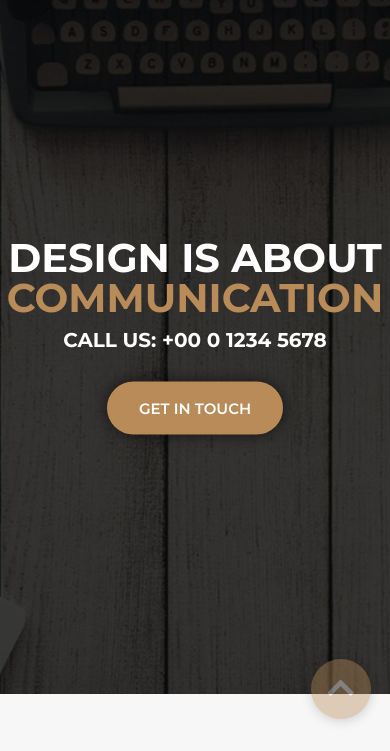
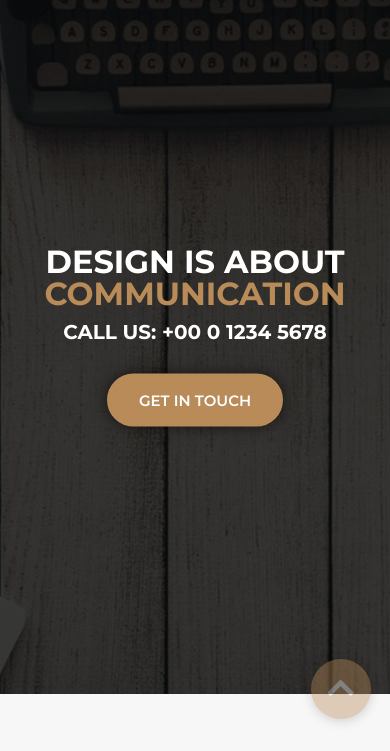
Before and after one commit to webseb00/Awax-Template, a website: page index.html in a window 390 px wide. Shown: the part 83-834 px from the top of the page. Drawn offline with Linux system fonts and the light colour scheme; some packages are replaced by stand-ins of ours.

Commit message:
Fix H1 responsivity

```diff
--- a/sass/abstract/_mixins.scss
+++ b/sass/abstract/_mixins.scss
@@ -1,7 +1,7 @@
 // MEDIA QUERIES MIXINS:
 
 @mixin screen-xs {
-	@media (min-width: #{$screen-xs}) { @content; }
+	@media (max-width: #{$screen-xs}) { @content; }
 }
 
 @mixin screen-sm {
--- a/sass/base/_typography.scss
+++ b/sass/base/_typography.scss
@@ -5,12 +5,12 @@
     color: $color-white;
     text-transform: uppercase;
 
-    @include screen-sm {
+	@include screen-sm {
     	font-size: 40px;
     	line-height: 100%;
     }
 
-    @include screen-xs {
+	@include screen-xs {
     	font-size: 32px;
     }
 }
--- a/sass/style.scss
+++ b/sass/style.scss
@@ -1,6 +1,5 @@
 @import 'abstract/variables';
 @import 'abstract/mixins';
-@import 'abstract/functions';
 
 @import 'components/icons';
 @import 'components/buttons';
```
Also changed, not shown: css/style.css, 1 other file.
